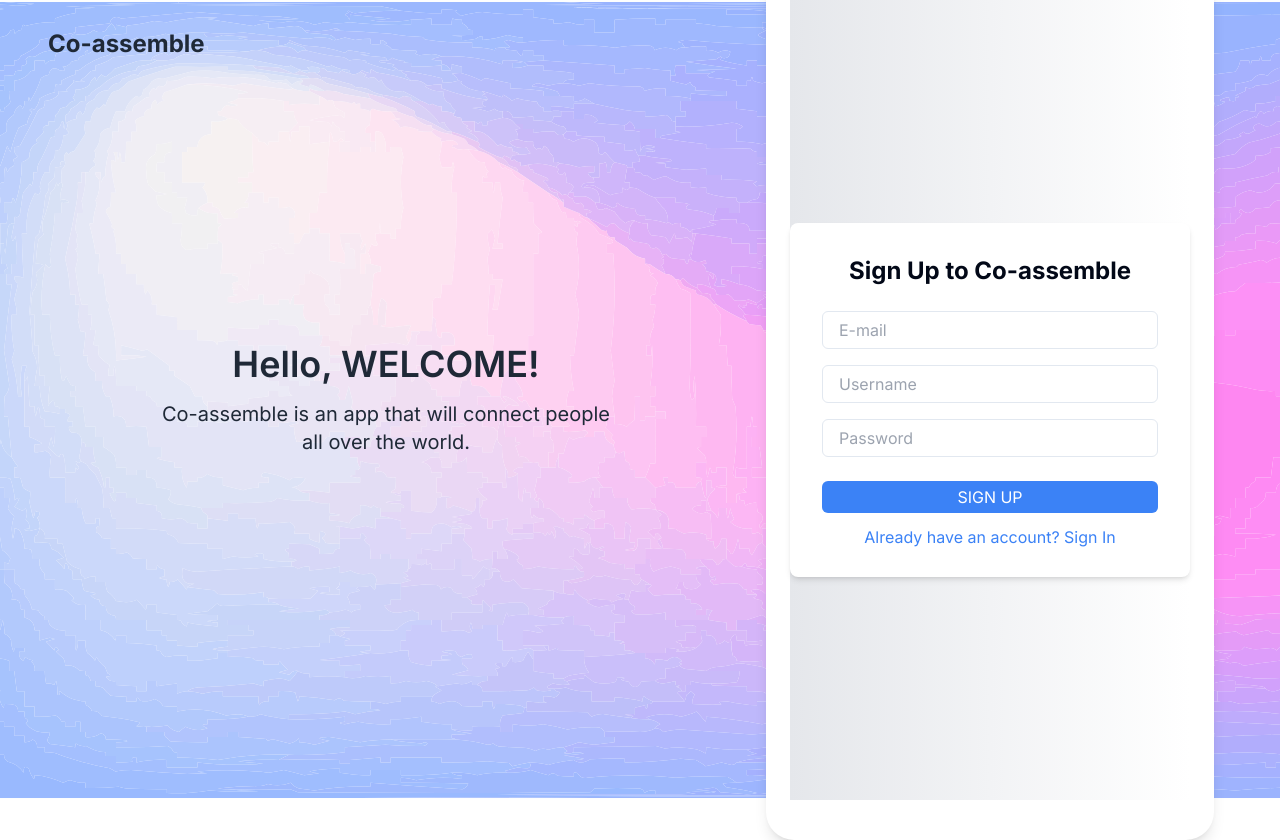
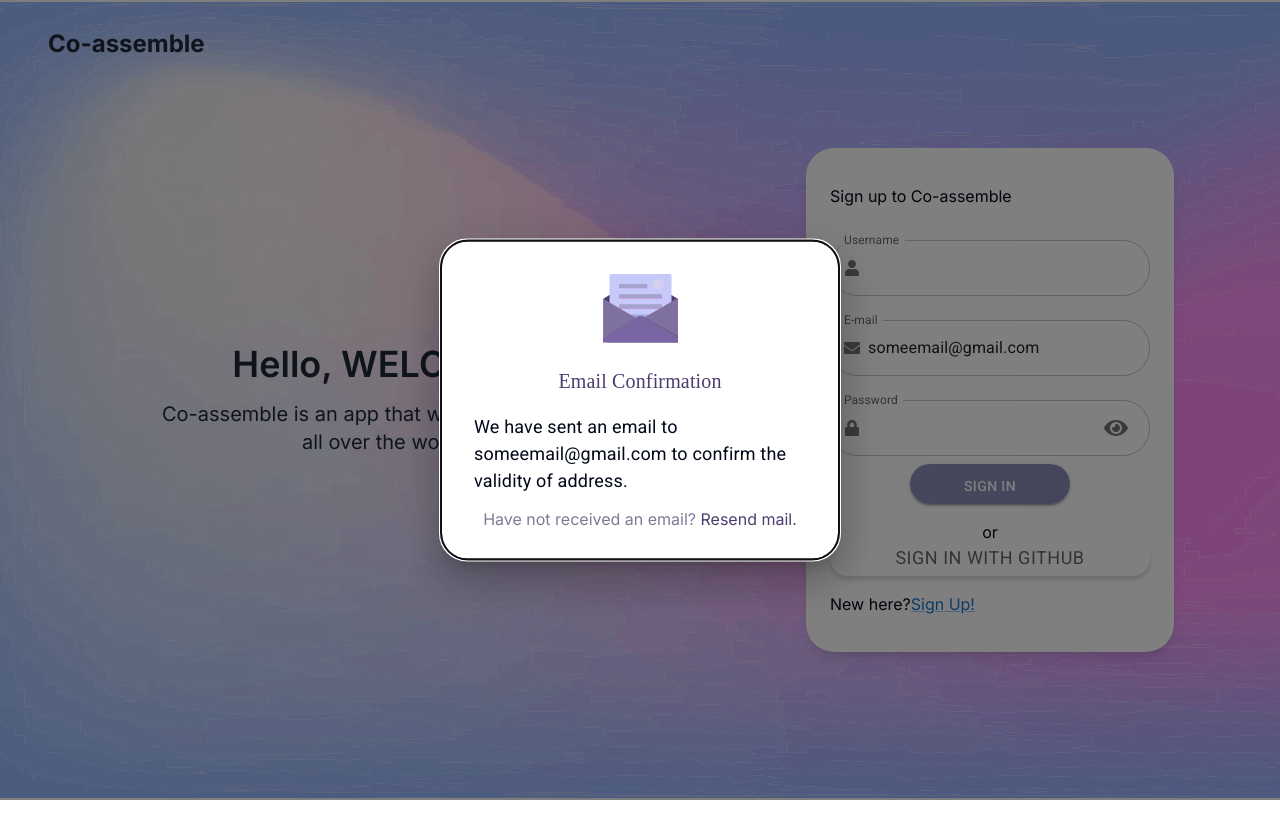
Before and after one commit to youngAndMad/co-assemble-ui, a Next.js app: page /auth/sign-up in a window 1280 px wide. After the commit the page ends 800 px from the top, so only its background shows below. Built offline with nearby package versions, Linux system fonts and the light colour scheme; no server answers.

Commit message:
sync changes

```diff
--- a/src/app/auth/AuthBackground.tsx
+++ /dev/null
@@ -1,28 +0,0 @@
-import React from 'react';
-
-export default function AuthBackground({children}: { children: React.ReactNode }) {
-    return (
-        <div className="flex flex-col md:flex-row justify-center items-center h-screen bg-cover bg-center relative"
-             style={{backgroundImage: 'url(/images/login-background.svg)'}}
-        >
-            <div className="absolute top-2 left-5 p-2 md:top-5 md:left-10">
-                <h2 className="text-2xl font-bold text-gray-800">Co-assemble</h2>
-            </div>
-            <div className="flex-1 flex flex-col justify-center items-start p-6 text-gray-800 md:items-center md:pl-24">
-                <div className="max-w-md text-left md:text-center">
-                    <h3 className="text-3xl md:text-4xl font-semibold mb-4">Hello, WELCOME!</h3>
-                    <p className="text-lg md:text-xl">
-                        Co-assemble is an app that will connect people all over the world.
-                    </p>
-                </div>
-            </div>
-            <div className="flex flex-1 justify-center items-center w-full">
-                <div className="bg-white shadow-lg rounded-lg pt-10 pb-10 pl-6 pr-6 max-w-md" style={{
-                    borderRadius: '28px'
-                }}>
-                    {children}
-                </div>
-            </div>
-        </div>
-    );
-}
--- a/src/app/auth/layout.tsx
+++ b/src/app/auth/layout.tsx
@@ -1,10 +1,28 @@
 import React from 'react'
-import AuthBackground from "@/app/auth/AuthBackground";
 
 export default function Layout({children}: { children: React.ReactNode }) {
     return (
-        <AuthBackground>
-            {children}
-        </AuthBackground>
+        <div className="flex flex-col md:flex-row justify-center items-center h-screen bg-cover bg-center relative"
+             style={{backgroundImage: 'url(/images/login-background.svg)'}}
+        >
+            <div className="absolute top-2 left-5 p-2 md:top-5 md:left-10">
+                <h2 className="text-2xl font-bold text-gray-800">Co-assemble</h2>
+            </div>
+            <div className="flex-1 flex flex-col justify-center items-start p-6 text-gray-800 md:items-center md:pl-24">
+                <div className="max-w-md text-left md:text-center">
+                    <h3 className="text-3xl md:text-4xl font-semibold mb-4">Hello, WELCOME!</h3>
+                    <p className="text-lg md:text-xl">
+                        Co-assemble is an app that will connect people all over the world.
+                    </p>
+                </div>
+            </div>
+            <div className="flex flex-1 justify-center items-center w-full">
+                <div className="bg-white shadow-lg rounded-lg pt-10 pb-10 pl-6 pr-6 max-w-md" style={{
+                    borderRadius: '28px'
+                }}>
+                    {children}
+                </div>
+            </div>
+        </div>
     )
 }
--- a/src/app/auth/sign-in/page.tsx
+++ b/src/app/auth/sign-in/page.tsx
@@ -13,7 +13,7 @@
 import {FaEnvelope, FaEye, FaEyeSlash, FaLock} from 'react-icons/fa';
 import {ProblemDetail} from "@/models/types/api";
 
-export default function Login() {
+export default function SignIn() {
     const router = useRouter();
 
     const handleLoginWithGitHub = () => router.push('/oauth2/authorization/github'); // todo move to env
--- /dev/null
+++ b/src/app/auth/sign-up/EmailConfirmationModal.tsx
@@ -0,0 +1,90 @@
+import React from "react";
+import { Box, Button, Divider, Modal, Typography } from "@mui/material";
+
+type EmailConfirmationModalProps = {
+  email: string;
+  open: boolean;
+  handleClose: () => void;
+  handleResendEmail: () => void;
+};
+
+export default function EmailConfirmationModal({
+  email,
+  open,
+  handleClose,
+  handleResendEmail,
+}: EmailConfirmationModalProps) {
+  return (
+    <Modal
+      open={open}
+      onClose={handleClose}
+      aria-labelledby="email-confirmation-title"
+      aria-describedby="email-confirmation-description"
+    >
+      <Box
+        sx={{
+          position: "absolute",
+          top: "50%",
+          left: "50%",
+          transform: "translate(-50%, -50%)",
+          width: 400,
+          bgcolor: "background.paper",
+          border: "2px solid #000",
+          boxShadow: 24,
+          p: 4,
+          display: "flex",
+          flexDirection: "column",
+          alignItems: "center",
+          borderRadius: "27px",
+        }}
+      >
+        <Box sx={{ mb: 2 }}>
+          <img
+            src="/images/email-confirmation.svg"
+            alt="Email Icon"
+            style={{ width: 75 }}
+          />
+        </Box>
+        <Typography
+          id="email-confirmation-title"
+          variant="h6"
+          component="h2"
+          sx={{
+            color: "#4D3D6F",
+            fontWeight: 500,
+            fontFamily: "Kumbh Sans",
+            fontStyle: "normal",
+          }}
+        >
+          Email Confirmation
+        </Typography>
+        <Typography
+          id="email-confirmation-description"
+          sx={{ mt: 2, fontSize: "18px" }}
+        >
+          We have sent an email to {email} to confirm the validity of address.
+        </Typography>
+        <Divider />
+        <div style={{ marginTop: "1rem", textTransform: "none" }}>
+          <span
+            style={{
+              color: "#827997",
+            }}
+          >
+            Have not received an email?
+          </span>
+          <span
+            style={{
+              color: "#4D3D6F",
+              cursor: "pointer",
+            }}
+            onClick={handleResendEmail}
+          >
+            {" "}
+            Resend mail.
+          </span>
+        </div>
+      </Box>
+    </Modal>
+  );
+}
--- a/src/app/auth/sign-up/page.tsx
+++ b/src/app/auth/sign-up/page.tsx
@@ -1,70 +1,244 @@
-"use client"
+"use client";
+
+import React, { useState } from "react";
+import { useRouter } from "next/navigation";
+import { useForm } from "react-hook-form";
+import { RegisterData, ResendEmailData } from "@/models/types/auth";
+import { useMutation } from "@tanstack/react-query";
 import apiClient from "@/libs/axios";
-import { RegisterData } from "@/models/types/auth";
-import { useMutation } from "@tanstack/react-query";
-import React, { useState } from "react";
-import { useForm, SubmitHandler } from "react-hook-form";
-import { toast } from "react-toastify";
-import Link from "next/link";
+import User from "@/models/types/user";
+import { AxiosResponse } from "axios";
+import { emailRegex } from "@/libs/utils";
+import {
+  Button,
+  IconButton,
+  InputAdornment,
+  Link,
+  Snackbar,
+  TextField,
+} from "@mui/material";
+import { FaEnvelope, FaEye, FaEyeSlash, FaLock, FaUser } from "react-icons/fa";
+import { ProblemDetail } from "@/models/types/api";
+import EmailConfirmationModal from "@/app/auth/sign-up/EmailConfirmationModal";
 
 export default function SignUp() {
+  const router = useRouter();
+
+  const handleLoginWithGitHub = () =>
+    router.push("/oauth2/authorization/github"); // todo move to env
+
   const {
     register,
     handleSubmit,
+    getValues,
     formState: { errors },
-    } = useForm<RegisterData>();
-
-    const [successfullyRegistered, setSuccessfullyRegistered] =
-        useState<boolean>(false);
-
-    const registrationMutation = useMutation<void, Error, RegisterData>({
-        mutationFn: async (registerData: RegisterData) => {
-            await apiClient.post("/api/v1/auth/register", registerData);
-        },
-        mutationKey: ["register"],
-        onError: (error) => {
-            toast.error(error.message);
-        },
-        onSuccess: () => {
-            setSuccessfullyRegistered(true);
+  } = useForm<RegisterData>({
+    defaultValues: {
+      email: "someemail@gmail.com", //todo remove
+      password: "",
+      username: "",
     },
   });
 
-    const onSubmit: SubmitHandler<RegisterData> = (data) =>
-        registrationMutation.mutate(data);
+  const [showPassword, setShowPassword] = useState<boolean>(false);
+  const [modalOpen, setModalOpen] = useState<boolean>(true); // todo true => false
 
-    return registrationMutation.isPending ? (
-        <>todo</>
+  const [signUpError, setSignUpError] = useState<ProblemDetail | null>(null);
+  const togglePasswordVisibility = () => setShowPassword(!showPassword);
+
+  const signUpMutation = useMutation<
+    AxiosResponse<unknown>,
+    ProblemDetail,
+    RegisterData
+  >({
+    mutationKey: ["sign-up"],
+    mutationFn: async (registerData) =>
+      apiClient.post<User>("/api/v1/auth/register", registerData),
+    onError: (error) => {
+      setSignUpError(error);
+    },
+    onSuccess: () => {
+      setModalOpen(true);
+    },
+  });
+
+  const resendEmailMutatuion = useMutation<
+    AxiosResponse<User>,
+    ProblemDetail,
+    ResendEmailData
+  >({
+    mutationKey: ["resend-email", getValues("email")],
+    mutationFn: async (resendEmailData) =>
+      apiClient.post<User>("/api/v1/auth/resend-email", resendEmailData),
+  });
+
+  const handleSignUp = async (data: RegisterData) => {
+    signUpMutation.mutate(data);
+  };
+
+  return (
+    <div className="flex flex-col items-center">
+      <div>
+        <p className="mb-5 text-left self-start">Sign up to Co-assemble</p>
+        <form
+          className="w-80 flex flex-col"
+          onSubmit={handleSubmit(handleSignUp)}
+        >
+          <TextField
+            label="Username"
+            type="text"
+            variant="outlined"
+            fullWidth
+            margin="normal"
+            autoComplete="current-email"
+            error={!!errors.username}
+            helperText={errors.email ? "Username is required" : ""}
+            {...register("username", {
+              required: "Email is required",
+            })}
+            InputProps={{
+              startAdornment: (
+                <InputAdornment position="start">
+                  <FaUser />
+                </InputAdornment>
+              ),
+              style: {
+                borderRadius: "27px",
+              },
+            }}
+          />
+          <TextField
+            label="E-mail"
+            type="email"
+            variant="outlined"
+            fullWidth
+            margin="normal"
+            autoComplete="current-email"
+            error={!!errors.email}
+            helperText={
+              errors.email ? "Please enter a valid email address" : ""
+            }
+            {...register("email", {
+              required: "Email is required",
+              pattern: {
+                value: emailRegex,
+                message: "Please enter a valid email address",
+              },
+            })}
+            InputProps={{
+              startAdornment: (
+                <InputAdornment position="start">
+                  <FaEnvelope />
+                </InputAdornment>
+              ),
+              style: {
+                borderRadius: "27px",
+              },
+            }}
+          />
+          <TextField
+            label="Password"
+            type={showPassword ? "text" : "password"}
+            variant="outlined"
+            fullWidth
+            margin="normal"
+            error={!!errors.password}
+            helperText={
+              errors.password
+                ? "Password must be at least 6 characters long"
+                : ""
+            }
+            {...register("password", {
+              required: "Password is required",
+              minLength: {
+                value: 6,
+                message: "Password must be at least 6 characters long",
+              },
+            })}
+            InputProps={{
+              startAdornment: (
+                <InputAdornment position="start">
+                  <FaLock />
+                </InputAdornment>
+              ),
+              endAdornment: (
+                <InputAdornment position="end">
+                  <IconButton onClick={togglePasswordVisibility}>
+                    {!!errors.password ? (
+                      <></>
+                    ) : showPassword ? (
+                      <FaEyeSlash />
                     ) : (
-        <div className="relative flex items-center justify-center h-screen bg-gradient-to-r from-gray-200 to-white">
-            <div className="relative z-10 max-w-md w-full p-8 bg-white rounded-lg shadow-md">
-                <h2 className="text-2xl font-bold mb-6 text-center">
-                    Sign Up to Co-assemble
-                </h2>
-                <input
-                    type="email"
-                    placeholder="E-mail"
-                    className="w-full px-4 py-2 mb-4 border rounded-md focus:outline-none focus:ring-2 focus:ring-blue-500"
+                      <FaEye />
+                    )}
+                  </IconButton>
+                </InputAdornment>
+              ),
+              style: {
+                borderRadius: "27px",
+              },
+            }}
           />
-                <input
-                    type="text"
-                    placeholder="Username"
-                    className="w-full px-4 py-2 mb-4 border rounded-md focus:outline-none focus:ring-2 focus:ring-blue-500"
+          <div className="flex justify-center">
+            <Button
+              type="submit"
+              variant="contained"
+              style={{
+                backgroundColor: "#8B8CBAFC",
+                borderRadius: "27px",
+                width: "50%",
+                paddingTop: "10px",
+              }}
+              disabled={signUpMutation.isPending}
+            >
+              SIGN IN
+            </Button>
+          </div>
+          <p className="mt-5 p-0 text-center">or</p>
+          <Button
+            className="mt-5"
+            onClick={handleLoginWithGitHub}
+            style={{
+              borderRadius: "27px",
+              boxShadow: "0px 4px 4px #5B4F4F36",
+              border: "1px solid #FFFFFF",
+              font: `Kumbh Sans`,
+              fontWeight: 400,
+              color: `#00000099`,
+              fontSize: `18px`,
+              lineHeight: `22px`,
+              textAlign: `left`,
+            }}
+            disabled={signUpMutation.isPending}
+          >
+            Sign in with GitHub
+          </Button>
+        </form>
+        <p className="mt-5">
+          New here?
+          <Link
+            onClick={(e) => signUpMutation.isPending && e.preventDefault()}
+            href="/auth/sign-up"
+            className="text-blue-600"
+            style={{
+              cursor: signUpMutation.isPending ? "not-allowed" : "pointer",
+            }}
+          >
+            Sign Up!
+          </Link>
+        </p>
+      </div>
+      <Snackbar
+        open={!!signUpError}
+        message={signUpError?.message}
+        key={signUpError?.detail}
       />
-                <input
-                    type="password"
-                    placeholder="Password"
-                    className="w-full px-4 py-2 mb-6 border rounded-md focus:outline-none focus:ring-2 focus:ring-blue-500"
+      <EmailConfirmationModal
+        email={getValues("email")}
+        open={modalOpen}
+        handleClose={() => setModalOpen(false)}
+        handleResendEmail={() => console.log("resend email")}
       />
-                <button className="w-full py-2 mb-4 bg-blue-500 text-white rounded-md hover:bg-blue-600">
-                    SIGN UP
-                </button>
-                <Link href="/">
-          <span className="block text-center text-blue-500 hover:underline">
-            Already have an account? Sign In
-          </span>
-                </Link>
-            </div>
     </div>
   );
 }
--- a/src/libs/axios.ts
+++ b/src/libs/axios.ts
@@ -1,7 +1,7 @@
 import axios from "axios";
 
 const apiClient = axios.create({
-  baseURL: "http://localhost:8080", //todo move to env
+  baseURL: process.env.NEXT_PUBLIC_API_URL,
 });
 
 apiClient.interceptors.response.use(
@@ -9,7 +9,7 @@
   (error) => {
     console.error("API error", error);
     if (error.status === 401) {
-      //todo redirect to sign-in
+      //todo redirect to sign-in`
       // cookie.clearUser();
     }
     return Promise.reject(error);
--- a/src/models/types/auth.ts
+++ b/src/models/types/auth.ts
@@ -21,3 +21,7 @@
 export type ForgotPasswordData = {
   email: string;
 };
+
+export type ResendEmailData = {
+  email: string;
+};
```
Also changed, not shown: public/images/email-confirmation.svg (added). Lines whose indentation alone changed are shown as unchanged.
